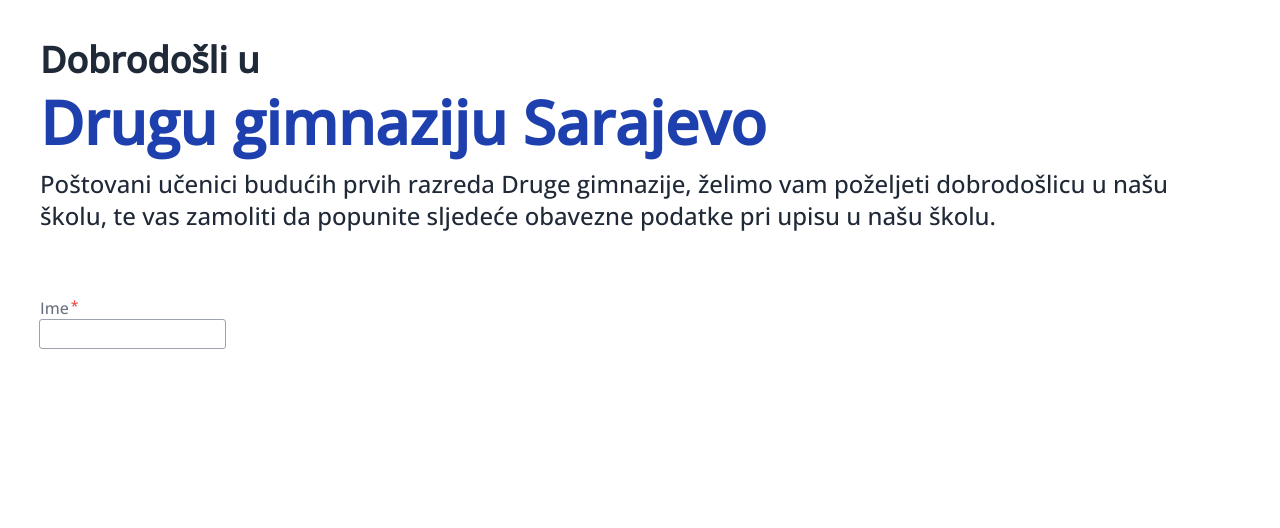
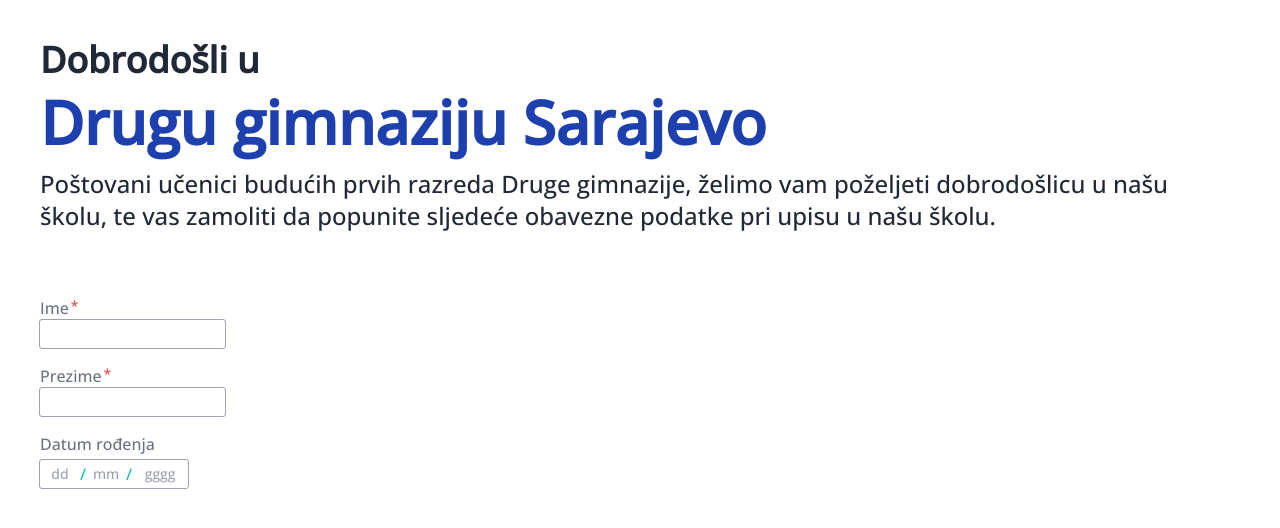
Before and after one commit to becarevicKemal22/Upis-Druga-gimnazija-Demo, a Vue app: page / in a window 1280 px wide. Shown: the top 528 px of the page. Built offline with nearby package versions, Linux system fonts and the light colour scheme.

Commit message:
Added date picker component

```diff
--- a/src/App.vue
+++ b/src/App.vue
@@ -2,7 +2,7 @@
   <div class="p-5 md:p-10">
     <TheHeader></TheHeader>
     <main class="mt-10 md:mt-16">
-      <base-input required>Ime</base-input>
+      <StudentForm></StudentForm>
     </main>
   </div>
 </template>
@@ -10,11 +10,11 @@
 <script>
 
 import TheHeader from "@/components/TheHeader.vue";
-import BaseInput from "@/components/BaseInput.vue";
+import StudentForm from "@/components/StudentForm.vue";
 
 export default {
   name: 'App',
-  components: {BaseInput, TheHeader},
+  components: {StudentForm, TheHeader},
 }
 </script>
 
--- /dev/null
+++ b/src/components/BaseDropdown.vue
@@ -0,0 +1,20 @@
+<script setup>
+defineProps(['required', 'options']);
+</script>
+
+<template>
+  <div class="font-open-sans flex flex-col w-fit">
+    <span class="text-gray-500 flex align-center gap-0.5">
+      <slot></slot>
+      <p v-if="required" class="text-red-500 text-sm">*</p>
+    </span>
+    <select class="p-1 appearance-none text-gray-600 outline outline-1 outline-gray-400">
+      <option v-for="option in options" :value="option" :key="option" class="">{{ option }}</option>
+    </select>
+  </div>
+
+</template>
+
+<style scoped>
+
+</style>
--- /dev/null
+++ b/src/components/DatePicker.vue
@@ -0,0 +1,62 @@
+<script setup>
+import {ref} from "vue";
+
+defineProps(['required']);
+
+const emit = defineEmits(['updateDate']);
+
+const updateDate = () => {
+  const date = {
+    dan: dan.value.value,
+    mjesec: mjesec.value.value,
+    godina: godina.value.value
+  };
+  emit('updateDate', date);
+}
+
+const handleBackspace = (event) => {
+  if (event.target.id === 'mjesec') {
+    if (mjesec.value.value.length !== 0) {
+      return;
+    }
+    dan.value.focus();
+  }
+  if (event.target.id === 'godina') {
+    if (godina.value.value.length !== 0) {
+      return;
+    }
+    mjesec.value.focus();
+  }
+}
+
+const dan = ref(0);
+const mjesec = ref(0);
+const godina = ref(0);
+
+</script>
+
+<template>
+  <div class="font-open-sans flex flex-col w-fit gap-1">
+    <span class="text-gray-500 flex align-center gap-0.5">
+      <slot></slot>
+      <p v-if="required" class="text-red-500 text-sm">*</p>
+    </span>
+    <div class="flex outline outline-1 outline-gray-400 items-center rounded-sm w-fit">
+      <input type="text" ref="dan" @blur="updateDate" maxlength="2"
+             class="p-1 text-sm w-10 text-center text-gray-600 appearance-none rounded-sm focus:outline-none"
+             placeholder="dd">
+      <span class="text-teal-500">/</span>
+      <input type="text" ref="mjesec" id="mjesec" @blur="updateDate" @keyup.delete="handleBackspace" maxlength="2"
+             class="p-1 text-sm w-10 text-center text-gray-600 appearance-none rounded-sm focus:outline-none"
+             placeholder="mm">
+      <span class="text-teal-500">/</span>
+      <input type="text" ref="godina" id="godina" @blur="updateDate" @keyup.delete="handleBackspace" maxlength="4"
+             class="p-1 text-sm w-14 text-center text-gray-600 appearance-none rounded-sm focus:outline-none"
+             placeholder="gggg">
+    </div>
+  </div>
+</template>
+
+<style scoped>
+
+</style>
--- /dev/null
+++ b/src/components/StudentForm.vue
@@ -0,0 +1,17 @@
+<script setup>
+
+import BaseInput from "@/components/BaseInput.vue";
+import DatePicker from "@/components/DatePicker.vue";
+</script>
+
+<template>
+  <form @submit.prevent class="flex flex-col gap-4">
+    <base-input required>Ime</base-input>
+    <base-input required>Prezime</base-input>
+    <date-picker @update-date="console.log('Radi')">Datum rođenja</date-picker>
+  </form>
+</template>
+
+<style scoped>
+
+</style>
--- a/src/components/TheHeader.vue
+++ b/src/components/TheHeader.vue
@@ -5,7 +5,7 @@
 <template>
   <header class="font-open-sans">
     <h2 class="text-xl md:text-4xl font-bold text-gray-800">Dobrodošli u</h2>
-    <h1 class="text-3xl md:text-6xl font-bold text-blue-800 mt-1 md:mt-3">Drugu gimnaziju Sarajevo</h1>
+    <h1 class="text-3xl md:text-6xl font-black text-blue-800 mt-1 md:mt-3">Drugu gimnaziju Sarajevo</h1>
     <h4 class="text-sm md:text-2xl text-gray-800 mt-2 md:mt-4 max-w-6xl">Poštovani učenici budućih prvih razreda Druge gimnazije,
       želimo vam poželjeti dobrodošlicu u našu školu, te vas zamoliti da popunite sljedeće obavezne podatke pri upisu u našu školu.</h4>
   </header>
```
